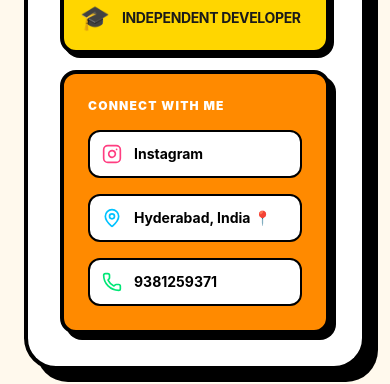
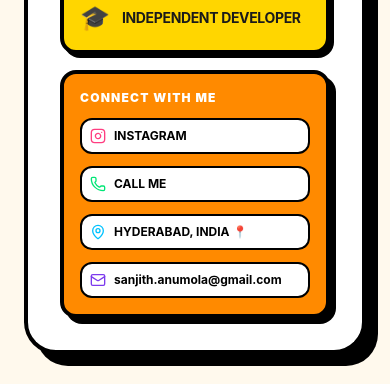
Before and after one commit to sanjithanumola/Sanjith-Anumola-, a React (Vite) app: page / in a window 390 px wide. Shown: the part 2293-2677 px from the top of the page. Built offline with nearby package versions, Linux system fonts and the light colour scheme.

Commit message:
feat: Refactor connection section layout
Adjusts the layout of the "Connect With Me" section to use a responsive grid for social links. Also updates styling for individual links and icons for better visual consistency and smaller screens.

```diff
--- a/src/App.tsx
+++ b/src/App.tsx
@@ -155,29 +155,39 @@ export default function App() {
                     </div>
                   </div>
 
-                  <div className="bg-[#FF8A00] border-4 border-black p-6 rounded-2xl shadow-[6px_6px_0_0_#000] flex flex-col gap-4 text-white">
+                  <div className="bg-[#FF8A00] border-4 border-black p-4 rounded-2xl shadow-[6px_6px_0_0_#000] flex flex-col gap-3 text-white">
                     <h3 className="text-xs uppercase tracking-widest font-black">Connect With Me</h3>
 
-                    <a
-                      href="https://instagram.com/sanjith.anumola_12"
-                      target="_blank"
-                      className="flex items-center gap-3 bg-white text-black p-3 rounded-xl border-2 border-black hover:-rotate-1 transition-transform"
-                    >
-                      <Instagram className="w-5 h-5 text-[#FF3E81]" />
-                      <span className="font-bold text-sm">Instagram</span>
-                    </a>
+                    <div className="grid grid-cols-1 sm:grid-cols-2 gap-3">
+                      <a
+                        href="https://instagram.com/sanjith.anumola_12"
+                        target="_blank"
+                        className="flex items-center gap-2 bg-white text-black p-2 rounded-xl border-2 border-black hover:-rotate-1 transition-transform"
+                      >
+                        <Instagram className="w-4 h-4 text-[#FF3E81]" />
+                        <span className="font-bold text-xs uppercase">Instagram</span>
+                      </a>
 
-                    <div className="flex items-center gap-3 bg-white text-black p-3 rounded-xl border-2 border-black">
-                      <MapPin className="w-5 h-5 text-[#00C2FF]" />
-                      <span className="font-bold text-sm">Hyderabad, India 📍</span>
+                      <a
+                        href="tel:+919381259371"
+                        className="flex items-center gap-2 bg-white text-black p-2 rounded-xl border-2 border-black hover:rotate-1 transition-transform"
+                      >
+                        <Phone className="w-4 h-4 text-[#00E676]" />
+                        <span className="font-bold text-xs uppercase">Call Me</span>
+                      </a>
+                    </div>
+
+                    <div className="flex items-center gap-2 bg-white text-black p-2 rounded-xl border-2 border-black">
+                      <MapPin className="w-4 h-4 text-[#00C2FF]" />
+                      <span className="font-bold text-xs uppercase">Hyderabad, India 📍</span>
                     </div>
 
                     <a
-                      href="tel:+919381259371"
-                      className="flex items-center gap-3 bg-white text-black p-3 rounded-xl border-2 border-black hover:rotate-1 transition-transform"
+                      href="mailto:sanjith.anumola@gmail.com"
+                      className="flex items-center gap-2 bg-white text-black p-2 rounded-xl border-2 border-black hover:-rotate-1 transition-transform overflow-hidden"
                     >
-                      <Phone className="w-5 h-5 text-[#00E676]" />
-                      <span className="font-bold text-sm">9381259371</span>
+                      <Mail className="w-4 h-4 flex-shrink-0 text-[#7C3AED]" />
+                      <span className="font-bold text-xs truncate">sanjith.anumola@gmail.com</span>
                     </a>
                   </div>
                 </div>
```
